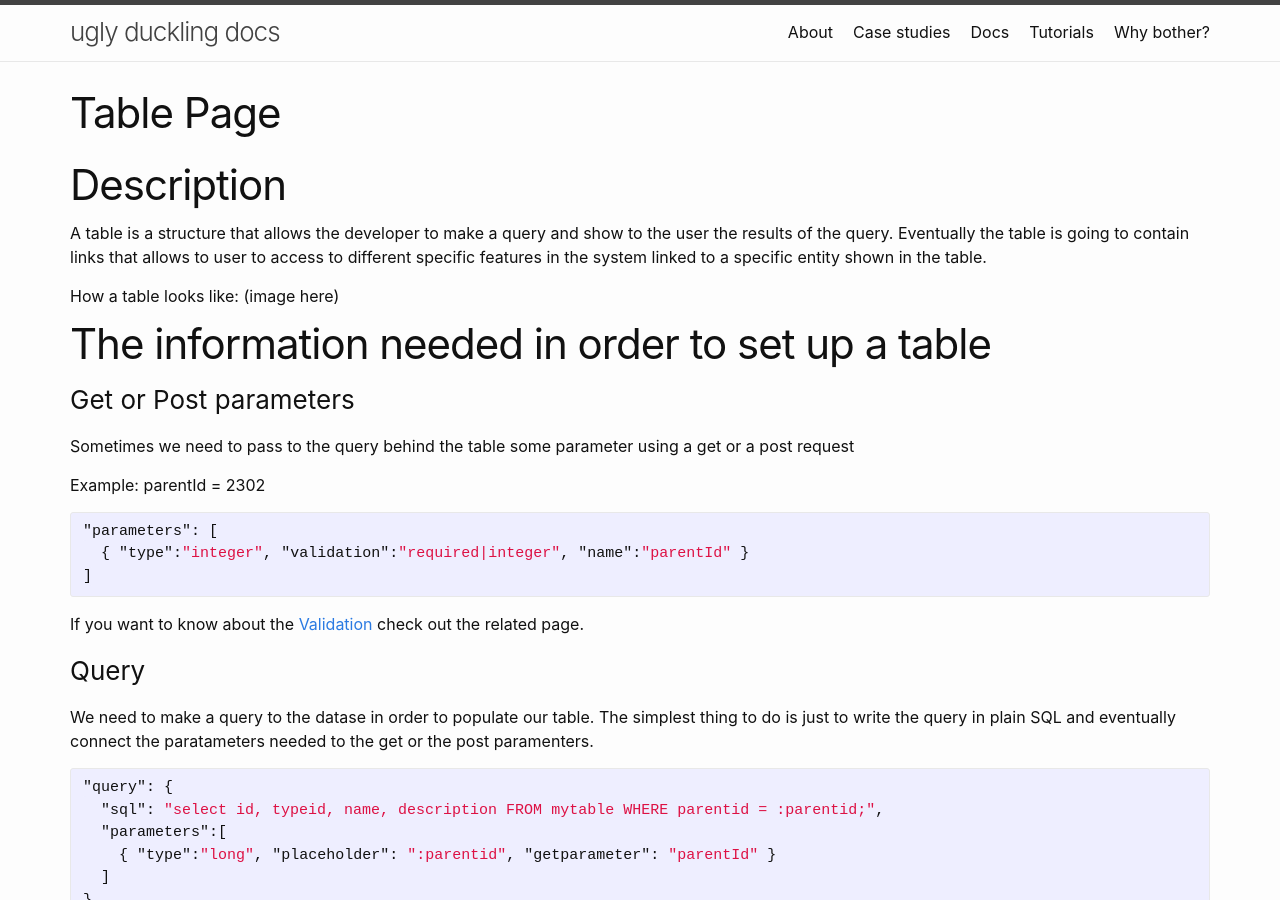
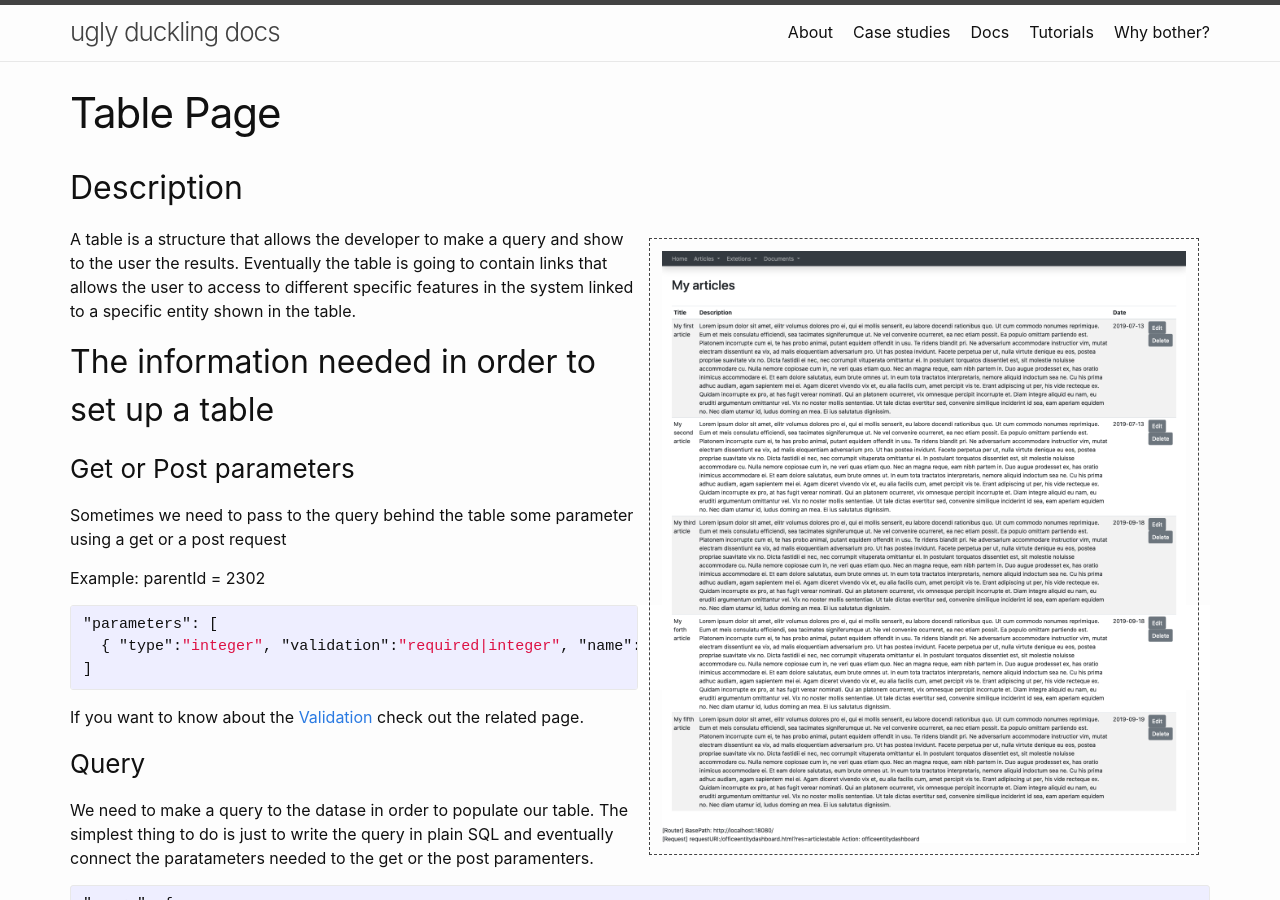
Before and after one commit to fabiomattei/uddocs, a Jekyll site: the page built from _docs/table-page.md, in a window 1280 px wide and 900 px high. Built offline with Jekyll 4.4.1, drawn with Linux system fonts in a browser that asks for light colours.

Commit message:
working on table page

```diff
--- a/_docs/table-page.md
+++ b/_docs/table-page.md
@@ -1,17 +1,16 @@
 ---
 layout: page
-name: Table page
+name: Table
 ---
 
-# Description
+## Description
 
-A table is a structure that allows the developer to make a query and show to the user the results of the query.
-Eventually the table is going to contain links that allows to user to access to different specific features in the system linked to a specific entity shown in the table.
+![List](images/tut01-table.png){:class="aside-image"}
 
-How a table looks like:
-(image here)
+A table is a structure that allows the developer to make a query and show to the user the results.
+Eventually the table is going to contain links that allows the user to access to different specific features in the system linked to a specific entity shown in the table.
 
-# The information needed in order to set up a table
+## The information needed in order to set up a table
 
 ### Get or Post parameters
 
@@ -75,7 +74,7 @@ We describe a set of actions liked to each item of the table. To see a better de
 }
 {% endhighlight %}
 
-# A complete example
+## A complete example
 
 Combining all the described information in a unique file we obtain something like this:
 
```
